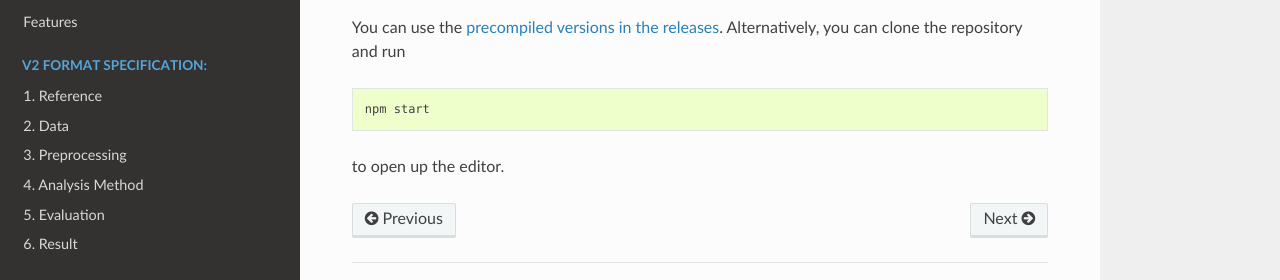
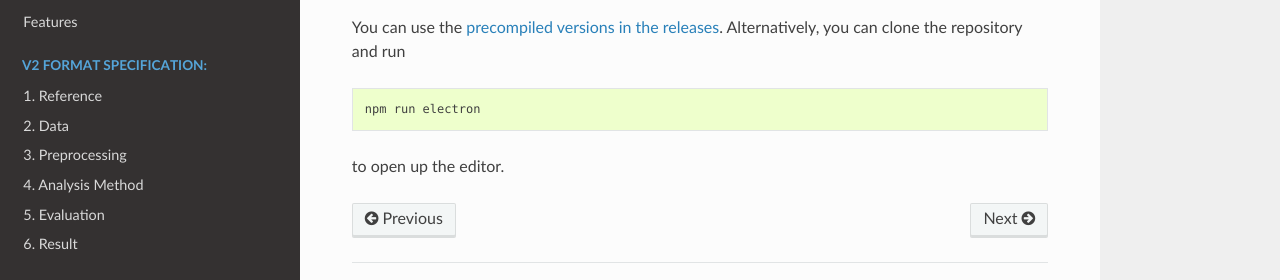
Before and after one commit to CN-TU/ntarc-spec, a Sphinx documentation site: the page built from docs/tools/editor.rst, in a window 1280 px wide. Shown: the part 192-472 px from the top of the page. Built offline with Sphinx 7.4.7 and the Read the Docs theme 2.0.0, drawn with Linux system fonts in a browser that asks for light colours.

Commit message:
changed initialization command for editor

```diff
--- a/docs/tools/editor.rst
+++ b/docs/tools/editor.rst
@@ -10,6 +10,6 @@ Alternatively, you can clone the repository and run
 
 .. code:: bash
 
-    npm start
+    npm run electron
 
 to open up the editor.
```
